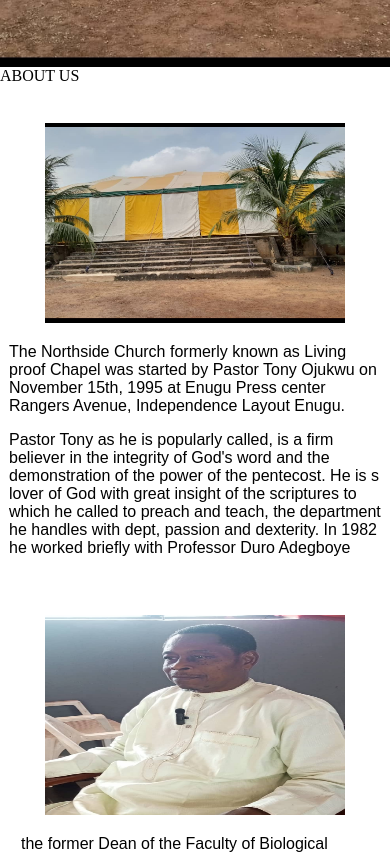
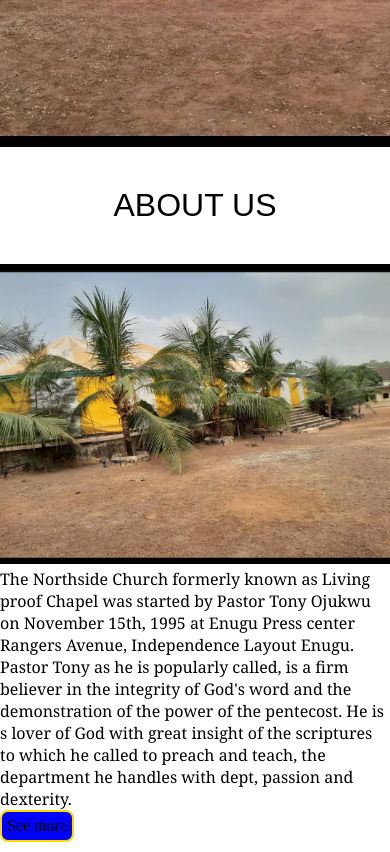
Before and after one commit to OGUGUA54/TNC, a plain HTML site: page index.html in a window 390 px wide. Shown: the part 423-1275 px from the top of the page. Drawn offline with nearby package versions, Linux system fonts and the light colour scheme.

Commit message:
Finished ABOUT section

```diff
--- a/index.css
+++ b/index.css
@@ -176,28 +176,98 @@ html{
     cursor: pointer;
 }
 
-.about1{
+.firstaboutsection{
     display: flex;
-    justify-content: space-around;
-    margin-top: 30px;
-    padding: 20px;
+     justify-content: center;
+     margin-bottom: 20px;
 }
 
-.aboutimg{
+#firstaboutimg{
     width: 600px;
     height: 400px;
 }
 
-.firstaboutxt{
-    margin-left: 30px;
-    font-family: Arial, Helvetica, sans-serif;
-    font-size: 1.5rem;
+.firstaboutsectiontext{
+font-size: 1.5rem;
+font-family: Georgia, 'Times New Roman', Times, serif;
+margin-left: 20px;
 }
+
+
+
+#aboutheading{
+    padding: 40px;
+    display: flex;
+    justify-content: center;
+    font-size: 2rem;
+    font-family: fantasy;
+    font-weight: 400;
+
+}
+
+
+.abtbtn{
+    padding: 5px;
+    border-radius: 0.5rem;
+    border:  rgb(255, 217, 0) solid 2px;
+    background:blue;
+    color:  black;
+    font-size: 1rem;
+    font-family: 'Times New Roman', Times, serif;
+}
+
+.abtbtn:hover{
+    background:  rgb(255, 187, 0);
+    border:  2px solid  black;
+    transform: scale(1.01) translateY(-5px);
+    display: inline-block;
+    font-size: 1.1rem;
+    font-weight: 500;
+    padding: 5px 7px;
+    text-align: center;
+    transition: all .5s ease-out 0s;
+    cursor: pointer;
+}
+
+#hidebtn1{
+    display:none;
+}
+
+@media only screen and (min-width:771px) and (max-width:1024px){
+    #firstaboutimg{
+    width: 100%;
+    height: 400px;
+}
+
+.firstaboutsectiontext{
+font-size: 1rem;
+font-family: Georgia, 'Times New Roman', Times, serif;
+margin-left: 0px;
+}
+
+.firstaboutsection{
+    display: block;
+
+}
+#hidelement2{
+    display: none;
+}
+
+#hidebtn1{
+    display: none;
+}
+
+.firstaboutsection{
+     margin-bottom: 5px;
+}
+}
+
 
 @media only screen and (min-width:770px) and (max-width:2000px){
     #menu-icon{
         display: none;
     }
+
 }
 
 
@@ -236,8 +306,8 @@ color: #12141c;
 
 
 
-    #introduction-text{
-    font-size: 1.2rem;
+  #introduction-text{
+  font-size: 1.2rem;
  align-items: center;
  padding-top: 20px;
 
@@ -265,7 +335,60 @@ color: #12141c;
     cursor: pointer;
 }
 
-#abt1{
+
+ #firstaboutimg{
+    width: 100%;
+    height: 300px;
+}
+
+.firstaboutsectiontext{
+font-size: 1rem;
+font-family: Georgia, 'Times New Roman', Times, serif;
+margin-left: 0px;
+
+}
+
+.firstaboutsection{
+    display: block;
+
+}
+
+ #homesection{
+     padding-bottom: 150px;
+}
+
+#Worship-with-usDiv{
+   margin-top: 30px;
+}
+
+
+.hiddenelement{
+    display:none;
+}
+
+#hidebtn2{
+    display:none;
+}
+#hidebtn1{
+    display:block;
+}
+}
+
+@media only screen and (min-width:1024px) and (max-width:1230px){
+.firstaboutsectiontext{
+font-size: 1.2rem;
+}
+
+#hidebtn1{
+    display:none;
+}
+}
+
+
+
+
+
+/* #abt1{
     display: flex;
     flex-wrap:wrap;
      padding: 8px;
@@ -296,4 +419,27 @@ color: #12141c;
     height: 200px;
 }
 
+
+
+ #abt1{
+    display: flex;
+    flex-wrap:wrap;
+     padding: 8px;
+
 }
+
+#about2{
+      display: flex;
+      flex-wrap: wrap-reverse;
+
+}
+
+ .aboutimg{
+    width: 400px;
+    height: 200px;
+}
+
+.firstaboutxt{
+    margin-left: 1px;
+    font-size: 1rem;
+}*/
--- a/index.html
+++ b/index.html
@@ -47,7 +47,67 @@
         </div>
     </section>
 
-<div id="aboutheading" style="display: flex; " >ABOUT US</div>
+          <div id="aboutheading">ABOUT US</div>
+
+       <div class="firstaboutsection">
+
+        <div>
+        <img src="./Screenshot_20240223-070745.jpg" alt="" id="firstaboutimg">
+       </div>
+
+       <div class="firstaboutsectiontext">
+
+          The Northside Church formerly known as Living proof Chapel was started by Pastor Tony Ojukwu on November 15th, 1995 at Enugu Press center Rangers Avenue, Independence Layout Enugu.
+        Pastor Tony as he is popularly called, is a firm believer in the integrity of God's word and the demonstration of the power of the pentecost. He is s lover of
+        God with great insight of the scriptures to which he called to preach and teach, the department he handles with dept, passion and dexterity.
+    <button class="abtbtn" id="hidebtn1">See more</button>   <span class="hiddenelement" id="hidelement1">In 1982 he worked briefly with Professor Duro Adegboye  the former Dean of the Faculty of Biological Sciences Ahmadu Bello University and after his education at the University of Nigeria Nsukka, Pastor Tony's zeal to reach out to the world with gospel and the need to answer the call. became irresistible though severally he tried to do otherwise
+Hence The Northside Church was born first as a weekly service, that met only Sunday mornings 8 am to 11am.</span>
+
+       </div>
+
+  </div>
+
+
+
+
+         <div class="firstaboutsection">
+
+
+
+       <div class="firstaboutsectiontext">
+
+        <span class="hiddenelement" id="hidelement2">Being one of the superintendents a student campus fellowship, for some years, expectedly, majority of the members were students from Univereity of Nigeria Nsukka and Enugu campuses.
+
+Since then, the Church has moved to about thirteen different locations including such locations as under a mango tree until God settled her on her own properity permanent site, 17c Achi Street Independence Layout Enugu.
+
+The history of The Northside Church is both fascinating, challenging and a prove of God's faithfulness later told in details.
+       </span>  <button class="abtbtn" id="hidebtn2">See more</button>
+       </div>
+
+
+        <div>
+        <img src="./IMG-20250818-WA0025.jpg" alt="" id="firstaboutimg">
+       </div>
+
+  </div>
+
+     <script src="https://unpkg.com/scrollreveal"></script>
+     <script src="index.js"></script>
+</body>
+</html>
+<!--
+The Northside Church formerly known as Living proof Chapel was started by Pastor Tony Ojukwu on November 15th, 1995 at Enugu Press center Rangers Avenue, Independence Layout Enugu.</p>
+        Pastor Tony as he is popularly called, is a firm believer in the integrity of God's word and the demonstration of the power of the pentecost. He is s lover of God with great insight of the scriptures to which he called to preach and teach, the department he handles with dept, passion and dexterity.
+        In 1982 he worked briefly with Professor Duro Adegboye  the former Dean of the Faculty of Biological Sciences Ahmadu Bello University and after his education at the University of Nigeria Nsukka, Pastor Tony's zeal to reach out to the world with gospel and the need to answer the call. became irresistible though severally he tried to do otherwise
+Hence The Northside Church was born first as a weekly service, that met only Sunday mornings 8 am to 11am.
+Being one of the superintendents a student campus fellowship, for some years, expectedly, majority of the members were students from Univereity of Nigeria Nsukka and Enugu campuses.
+
+Since then, the Church has moved to about thirteen different locations including such locations as under a mango tree until God settled her on her own properity permanent site, 17c Achi Street Independence Layout Enugu.
+
+The history of The Northside Church is both fascinating, challenging and a prove of God's faithfulness later told in details.
+
+
+
 
     <div class="about1" id="abt1">
 
@@ -85,18 +145,4 @@ Being one of the superintendents a student campus fellowship, for some years, ex
 
 
     </div>
-
-
-
-     <script src="https://unpkg.com/scrollreveal"></script>
-     <script src="index.js"></script>
-</body>
-</html>
-<!--
-the former Dean of the Faculty of Biological Sciences Ahmadu Bello University and after his education at the University of Nigeria Nsukka, Pastor Tony's zeal to reach out to the world with gospel and the need to answer the call. became irresistible though severally he tried to do otherwise
-Hence The Northside Church was born first as a weekly service, that met only Sunday mornings 8 am to 11am.
-Being one of the superintendents a student campus fellowship, for some years, expectedly, majority of the members were students from Univereity of Nigeria Nsukka and Enugu campuses.
-
-Since then, the Church has moved to about thirteen different locations including such locations as under a mango tree until God settled her on her own properity permanent site, 17c Achi Street Independence Layout Enugu.
-
-The history of The Northside Church is both fascinating, challenging and a prove of God's faithfulness later told in details. -->
+     -->
--- a/index.js
+++ b/index.js
@@ -24,7 +24,7 @@ window.sr = ScrollReveal ({
       reset: true
 })
 
-sr.reveal('.firstaboutxt',{delay:400, origin:'right'})
-sr.reveal('#aboutimgdiv',{delay:200, origin:'bottom'})
+sr.reveal('.firstaboutsectiontext',{delay:400, origin:'right'})
+sr.reveal('#firstaboutimg',{delay:200, origin:'bottom'})
 sr.reveal('#introduction-text',{delay:200, origin:'left'})
-sr.reveal('#Worship-with-usDiv',{delay:200, origin:'left'})
+sr.reveal('#Worship-with-usDiv',{delay:300, origin:'left'})
```
